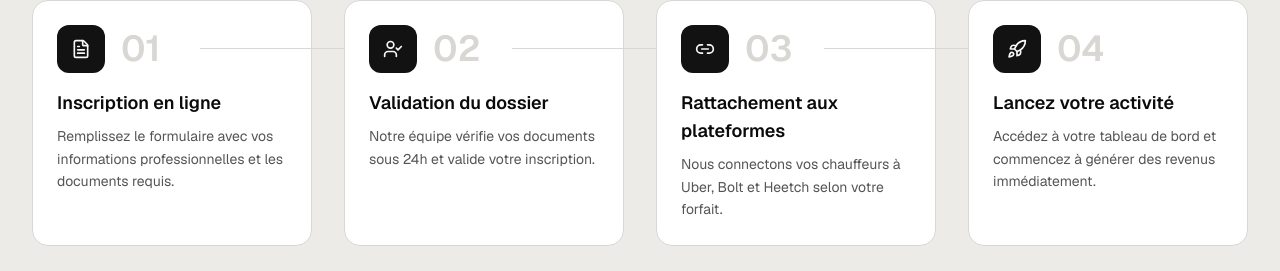
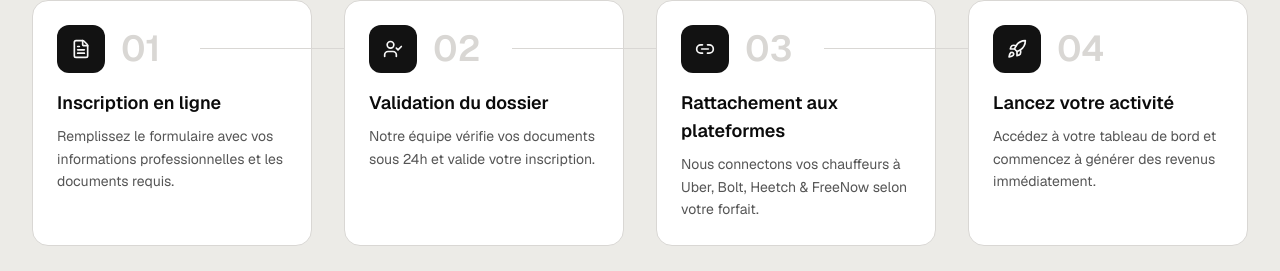
Before and after one commit to karimbdwrk/gestionflottevtc, a Next.js app: page / in a window 1280 px wide. Shown: the part 2081-2352 px from the top of the page. Built offline with nearby package versions, Linux system fonts and the light colour scheme.

Commit message:
feat: mettre à jour la description du processus de rattachement aux plateformes

```diff
--- a/components/process.tsx
+++ b/components/process.tsx
@@ -17,7 +17,7 @@ const steps = [
     number: "03",
     icon: Link2,
     title: "Rattachement aux plateformes",
-    description: "Nous connectons vos chauffeurs à Uber, Bolt et Heetch selon votre forfait.",
+    description: "Nous connectons vos chauffeurs à Uber, Bolt, Heetch & FreeNow selon votre forfait.",
   },
   {
     number: "04",
```
